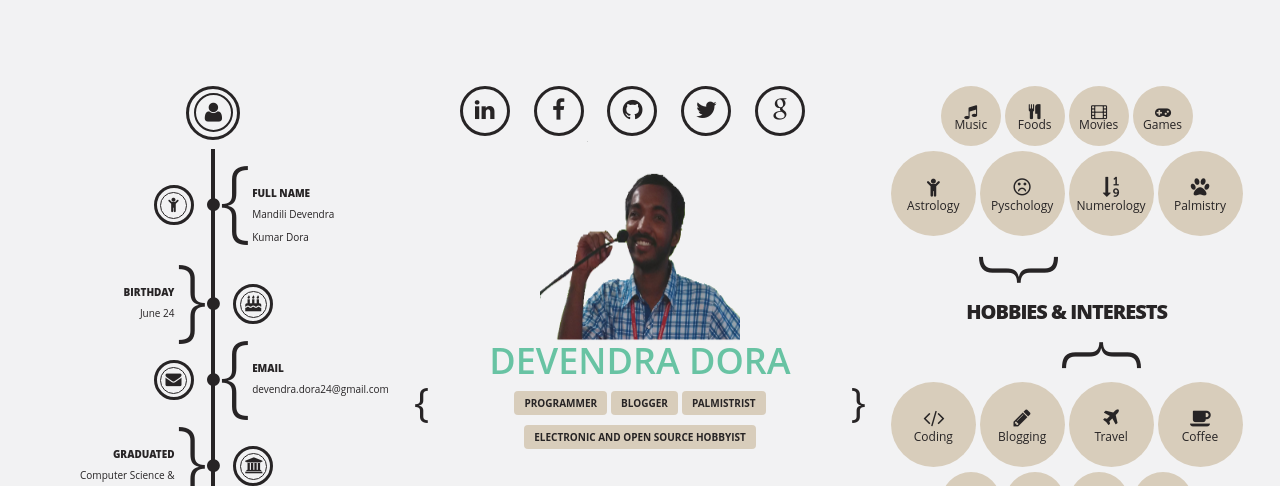
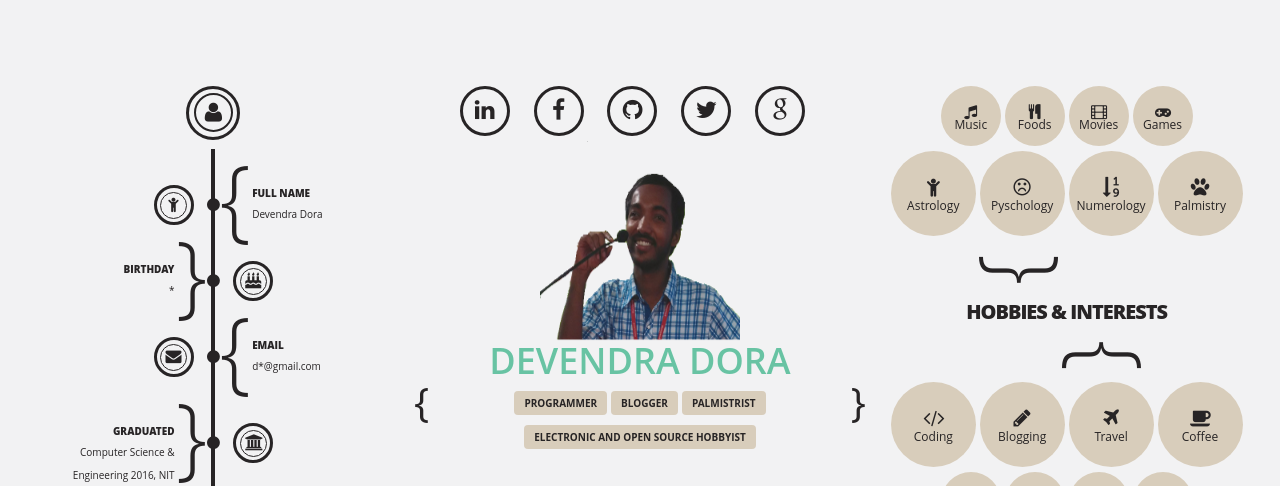
Before and after one commit to devendradora/devendradora.github.io, a plain HTML site: page index.html in a window 1280 px wide. Shown: the top 486 px of the page. Drawn offline with Linux system fonts and the light colour scheme.

Commit message:
Update index.html
Hide PII on web

```diff
--- a/index.html
+++ b/index.html
@@ -36,7 +36,7 @@
 
                         <div class="profile-content timeline-content right">
                           <label>full name</label>
-                          <div class="value">Mandili Devendra Kumar Dora</div>
+                          <div class="value">Devendra Dora</div>
                         </div>
 
                       </div>
@@ -52,7 +52,7 @@
                         <div class="profile-content timeline-content left">
 
                           <label>birthday</label>
-                          <div class="value">June 24</div>
+                          <div class="value">*</div>
                         </div>
 
                       </div>
@@ -66,7 +66,7 @@
                         </div>
                         <div class="profile-content timeline-content right">
                            <label>email</label>
-                          <div><p style="font-size:10px" >devendra.dora24@gmail.com</p></div>
+                          <div><p style="font-size:10px" >d*@gmail.com</p></div>
 
                         </div>
 
@@ -126,7 +126,7 @@
                            </div>
                         </div>
                         <div class="intro-sub"> </div>
-                        <a href="Mandili_Devendra_Kumar_Dora.pdf" target="_blank" class="btn btn-default btn-md hvr-bounce-to-top">View Resume </a>
+                        <a href="Mandili_Devendra_Kumar_Dora1.pdf" target="_blank" class="btn btn-default btn-md hvr-bounce-to-top">View Resume </a>
                         <p></p>
 
                      <div class="mouse-icon" >
```
